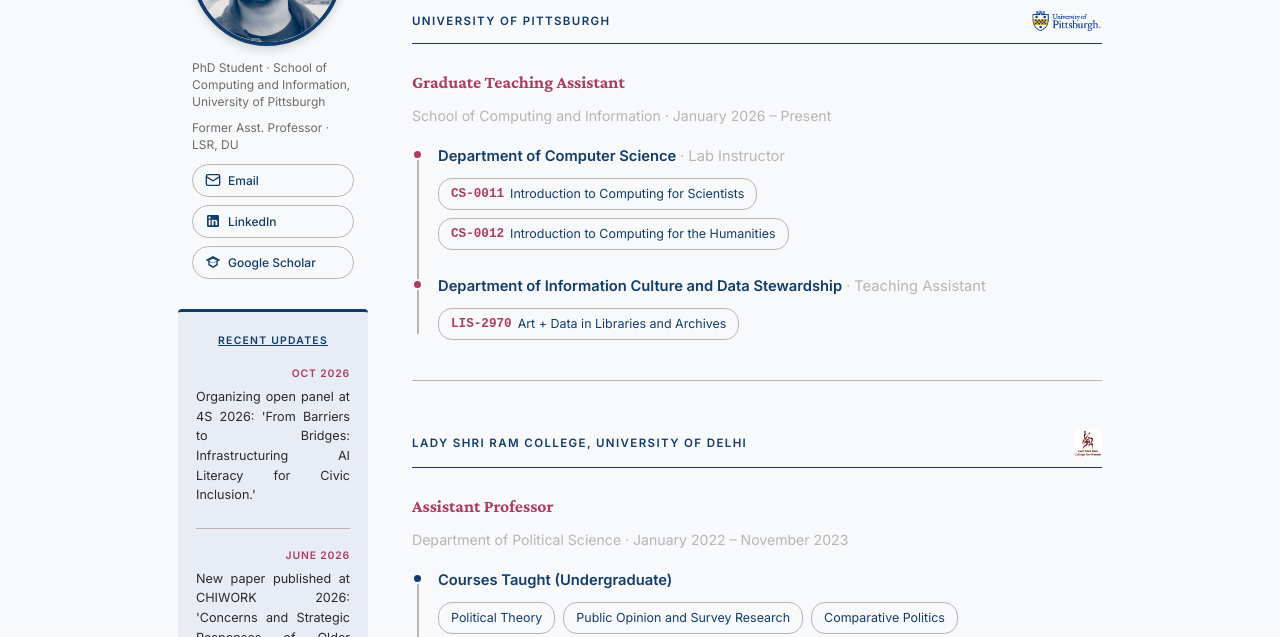
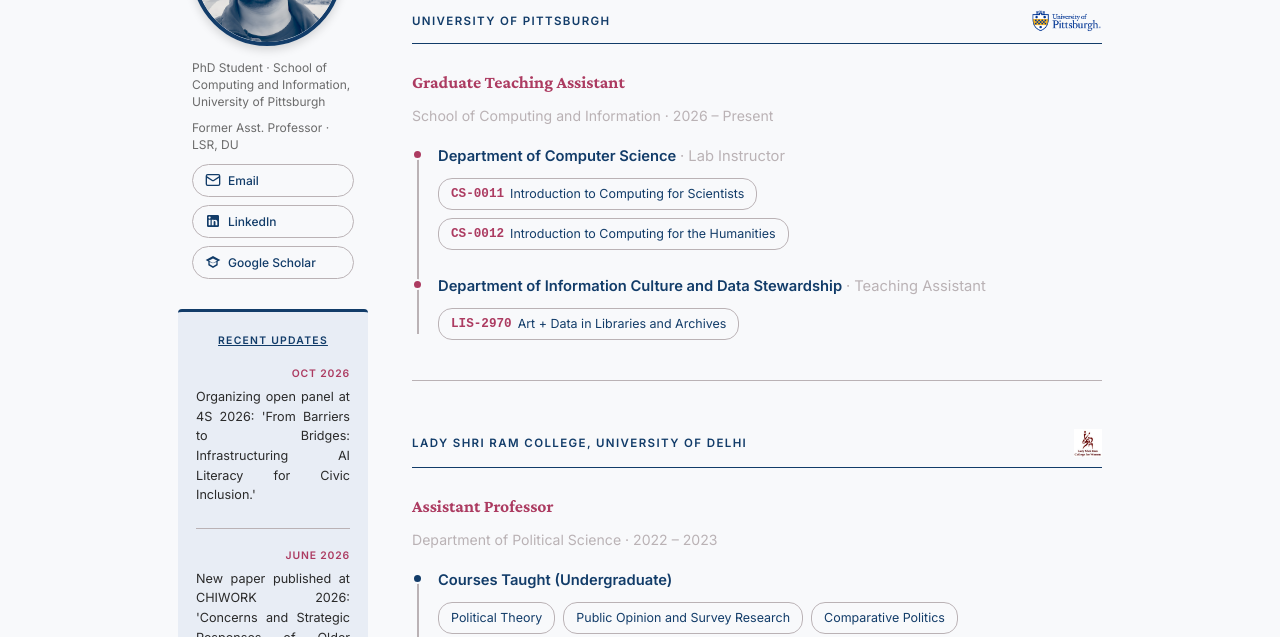
Before and after one commit to adityanayak-info/adityanayak-info.github.io, a Jekyll site: the page built from teaching.md, in a window 1280 px wide and 900 px high. Shown: the part 230-867 px from the top of the window. Built offline with Jekyll 4.4.1, drawn with Linux system fonts in a browser that asks for light colours.

Commit message:
Update teaching.md

```diff
--- a/teaching.md
+++ b/teaching.md
@@ -25,7 +25,7 @@ permalink: /teaching/
   <img src="{{ '/assets/img/pitt-logo.png' | relative_url }}" alt="University of Pittsburgh" style="height:24px;width:auto;margin-left:auto;">
 </h2>
 <h3 class="teaching-role">Graduate Teaching Assistant</h3>
-<p class="teaching-meta">School of Computing and Information · January 2026 – Present</p>
+<p class="teaching-meta">School of Computing and Information · 2026 – Present</p>
 
 <div class="teaching-timeline">
   <div class="tl-entry">
@@ -50,7 +50,7 @@ permalink: /teaching/
   <img src="{{ '/assets/img/lsr-logo.jpg' | relative_url }}" alt="Lady Shri Ram College" style="height:28px;width:auto;margin-left:auto;">
 </h2>
 <h3 class="teaching-role">Assistant Professor</h3>
-<p class="teaching-meta">Department of Political Science · January 2022 – November 2023</p>
+<p class="teaching-meta">Department of Political Science · 2022 – 2023</p>
 
 <div class="teaching-timeline">
   <div class="tl-entry">
```
